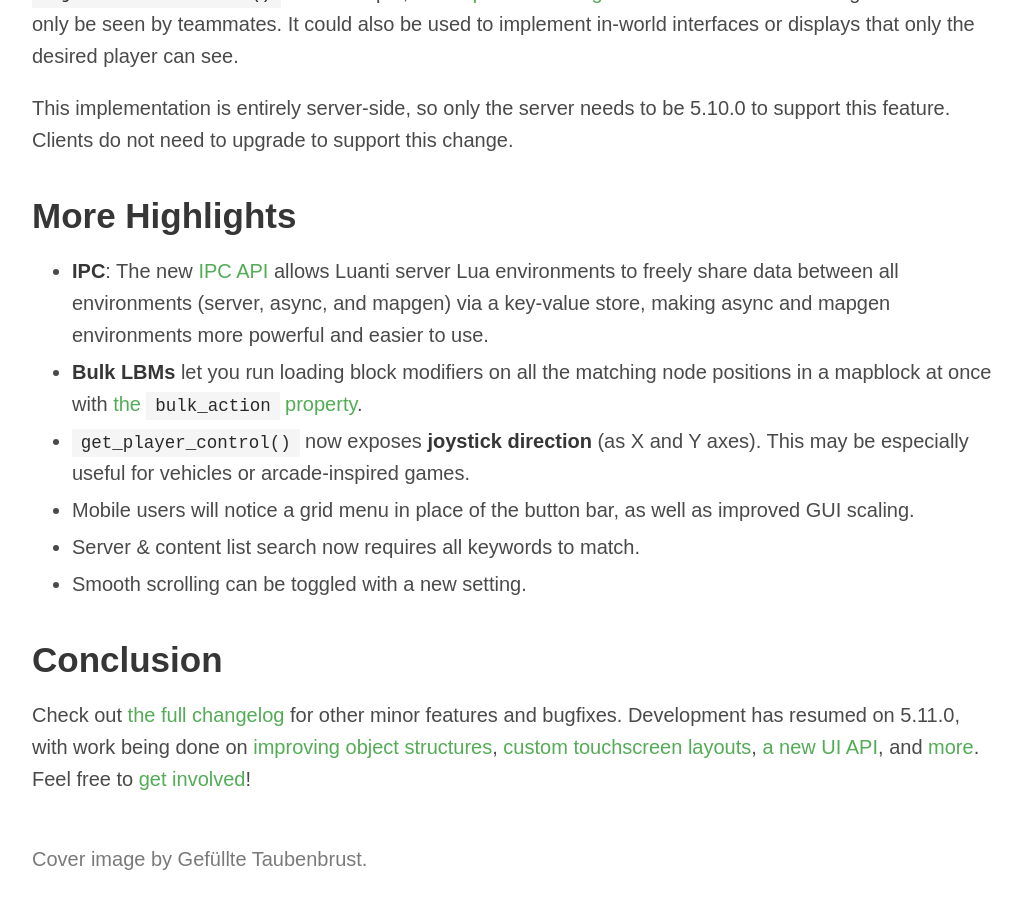
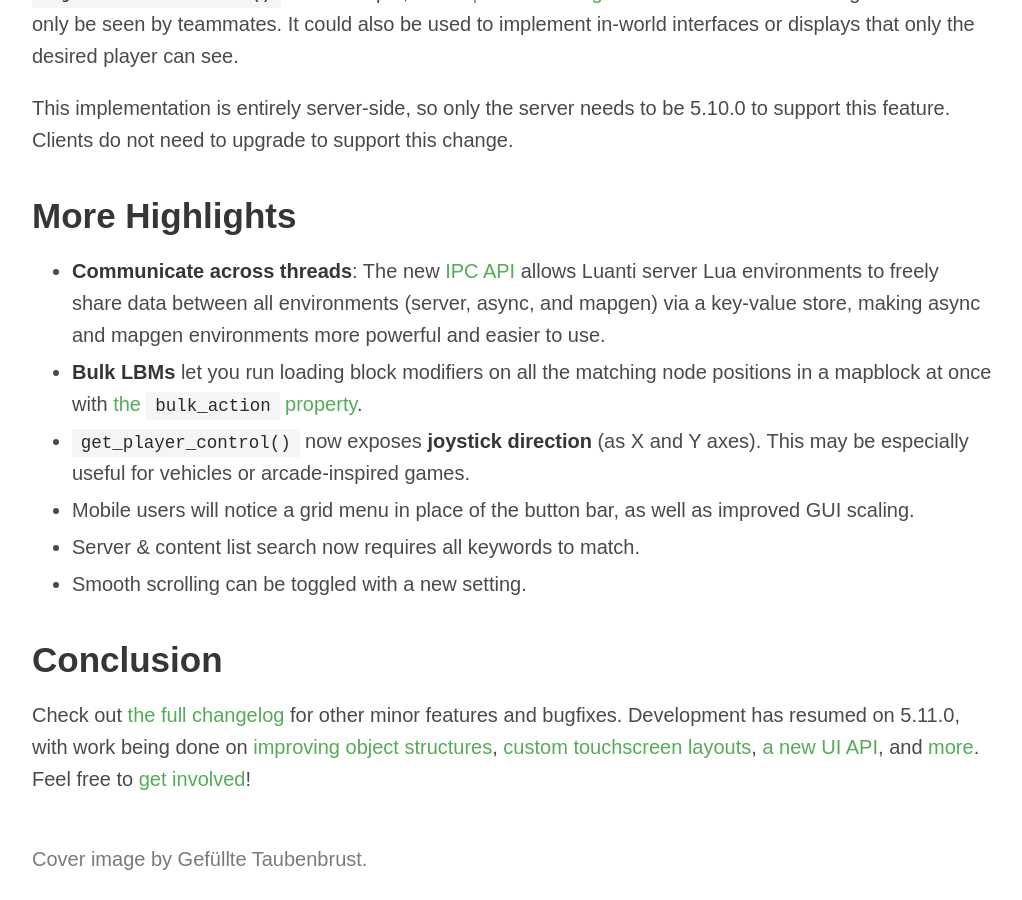
Before and after one commit to minetest/blog, a Jekyll site: the page built from _posts/2024-11-10-5.10.0-released.md, in a window 1280 px wide and 900 px high, scrolled down 3422 px. Shown: the whole window, without its empty margins (128-1150 px from the left). Built offline with Jekyll 4.4.1, drawn with Linux system fonts in a browser that asks for light colours.

Commit message:
Simpler IPC title

```diff
--- a/_posts/2024-11-10-5.10.0-released.md
+++ b/_posts/2024-11-10-5.10.0-released.md
@@ -91,9 +91,9 @@
 
 ## More Highlights
 
-* **IPC**: The new [IPC API](https://github.com/minetest/minetest/blob/5.10.0/doc/lua_api.md#ipc) allows Luanti server
-  Lua environments to freely share data between all environments (server, async, and mapgen) via a key-value store,
-  making async and mapgen environments more powerful and easier to use.
+* **Communicate across threads**: The new [IPC API](https://github.com/minetest/minetest/blob/5.10.0/doc/lua_api.md#ipc)
+  allows Luanti server Lua environments to freely share data between all environments (server, async, and mapgen) via a
+  key-value store, making async and mapgen environments more powerful and easier to use.
 * **Bulk LBMs** let you run loading block modifiers on all the matching node positions in a mapblock at once with
   [the `bulk_action` property](https://github.com/minetest/minetest/blob/5.10.0/doc/lua_api.md#lbm-loadingblockmodifier-definition).
 * [`get_player_control()`](https://github.com/minetest/minetest/blob/5.10.0/doc/lua_api.md#player-only-no-op-for-other-objects)
```
